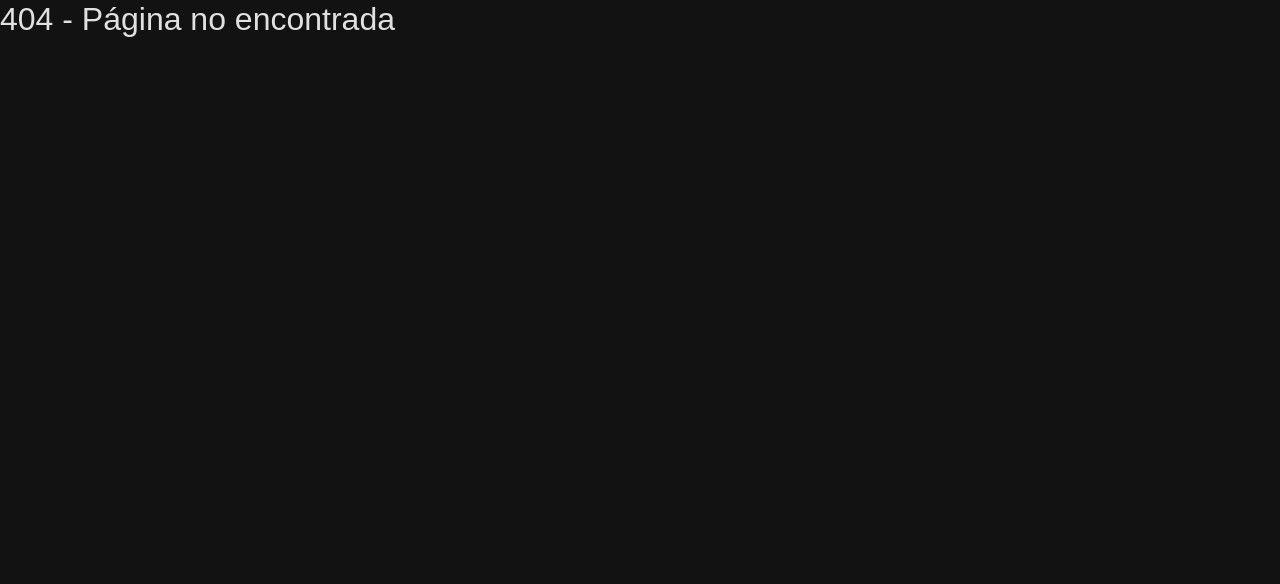
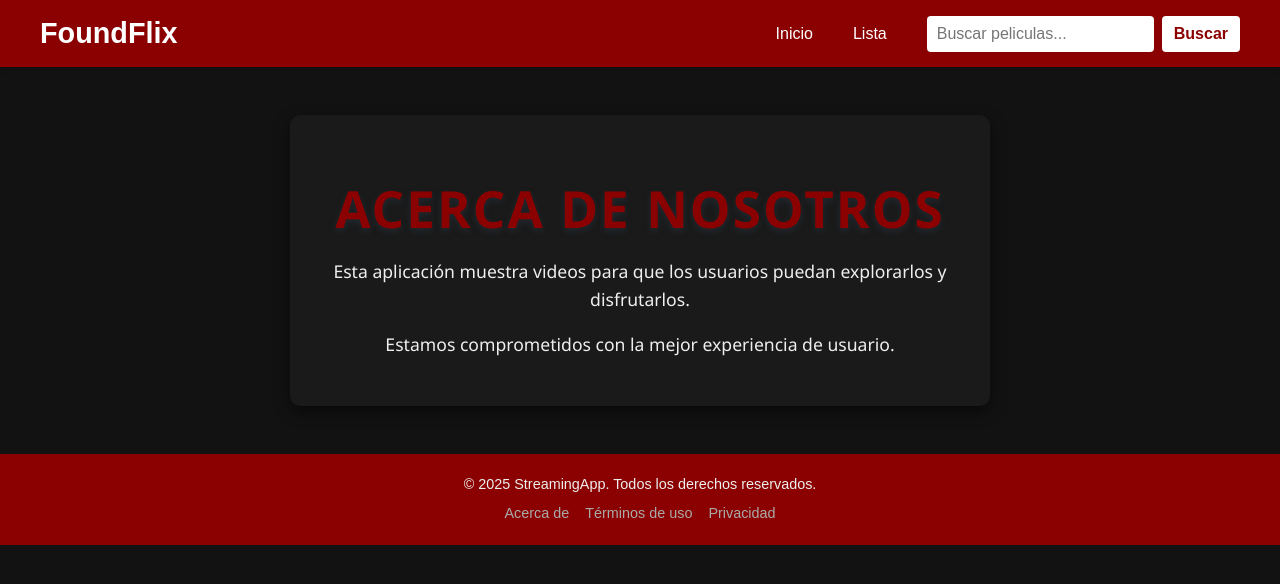
Before and after one commit to rech99/PlataformaStreaming, a React (Vite) app in the folder StreamingApp/: page /about in a window 1280 px wide. Before the commit this address had no page. Shown: the top 584 px of the page. Built offline with nearby package versions, Linux system fonts and the light colour scheme.

Commit message:
añadir rutas de footer

```diff
--- a/StreamingApp/src/App.jsx
+++ b/StreamingApp/src/App.jsx
@@ -8,6 +8,9 @@ import List from './pages/list';
 import VideoDetail from './pages/video_detail';
 import SearchResults from './pages/search';
 import LoadingIcon from './components/LoadingIcon/LoadingIcon';
+import About from './pages/about';
+import Terms from './pages/terms';
+import Privacy from './pages/privacy';
 
 export default function App() {
   const { videos, loading, error } = useVideos();
@@ -32,6 +35,9 @@ export default function App() {
           <Route path="/lista" element={<List allVideos={videos} loading={loading} error={error} />} />
           <Route path="/pelicula/:id" element={<VideoDetail allVideos={videos} loading={loading} error={error} />} />
           <Route path="/search" element={<SearchResults allVideos={videos} loading={loading} error={error} />} />
+          <Route path="/about" element={<About />} />
+          <Route path="/terms" element={<Terms />} />
+          <Route path="/privacy" element={<Privacy />} />
         </Route>
 
         <Route path="*" element={<h2>404 - Página no encontrada</h2>} />
--- a/StreamingApp/src/components/SearchBar/SearchBar.jsx
+++ b/StreamingApp/src/components/SearchBar/SearchBar.jsx
@@ -44,7 +44,7 @@ export default function SearchBar({ videos = [] }) {
 
   const handleSelect = (video) => {
     setShowSuggestions(false)
-    setQuery('')  // Limpiar el input para que no se vuelvan a mostrar sugerencias
+    setQuery('')
     setTimeout(() => {
       navigate(`/pelicula/${video.id}`)
     }, 0)
--- /dev/null
+++ b/StreamingApp/src/pages/about.jsx
@@ -0,0 +1,16 @@
+import React from 'react';
+import './misc.css';
+
+export default function About() {
+  return (
+    <div className="page">
+      <h1 className="page__title">Acerca de Nosotros</h1>
+      <p className="page__paragraph">
+        Esta aplicación muestra videos para que los usuarios puedan explorarlos y disfrutarlos.
+      </p>
+      <p className="page__paragraph">
+        Estamos comprometidos con la mejor experiencia de usuario.
+      </p>
+    </div>
+  );
+}
--- /dev/null
+++ b/StreamingApp/src/pages/misc.css
@@ -0,0 +1,24 @@
+.page {
+  max-width: 700px;
+  margin: 3rem auto;
+  padding: 2rem;
+  background-color: #1a1a1a;
+  color: #eee;
+  border-radius: 10px;
+  box-shadow: 0 6px 15px rgba(0,0,0,0.5);
+  font-family: 'Segoe UI', Tahoma, Geneva, Verdana, sans-serif;
+  line-height: 1.6;
+}
+
+.page__title {
+  color: darkred;
+  margin-bottom: 1.2rem;
+  text-align: center;
+  font-weight: 700;
+}
+
+.page__paragraph {
+  font-size: 1.1rem;
+  margin-bottom: 1rem;
+  text-align: center;
+}
--- /dev/null
+++ b/StreamingApp/src/pages/privacy.jsx
@@ -0,0 +1,16 @@
+import React from 'react';
+import './misc.css';
+
+export default function Privacy() {
+  return (
+    <div className="page">
+      <h1 className="page__title">Política de Privacidad</h1>
+      <p className="page__paragraph">
+        Respetamos tu privacidad y protegemos tus datos personales.
+      </p>
+      <p className="page__paragraph">
+        No compartimos tu información con terceros sin consentimiento.
+      </p>
+    </div>
+  );
+}
--- /dev/null
+++ b/StreamingApp/src/pages/terms.jsx
@@ -0,0 +1,18 @@
+import React from 'react';
+import './misc.css';
+
+export default function Terms() {
+  return (
+    <div className="page">
+      <h1 className="page__title">Términos de Uso</h1>
+      <p className="page__paragraph">
+        Al usar esta plataforma aceptas nuestros términos y condiciones.
+      </p>
+      <ul className="page__list">
+        <li className="page__list-item">Uso responsable del contenido.</li>
+        <li className="page__list-item">No distribuir material protegido.</li>
+        <li className="page__list-item">Respeto a la privacidad y derechos de autor.</li>
+      </ul>
+    </div>
+  );
+}
```
Also changed, not shown: StreamingApp/src/components/Navbar/Navbar.jsx (+3 -9 lines), StreamingApp/src/components/VideoActionModal/VideoActionModal.jsx (+2 -5 lines).
